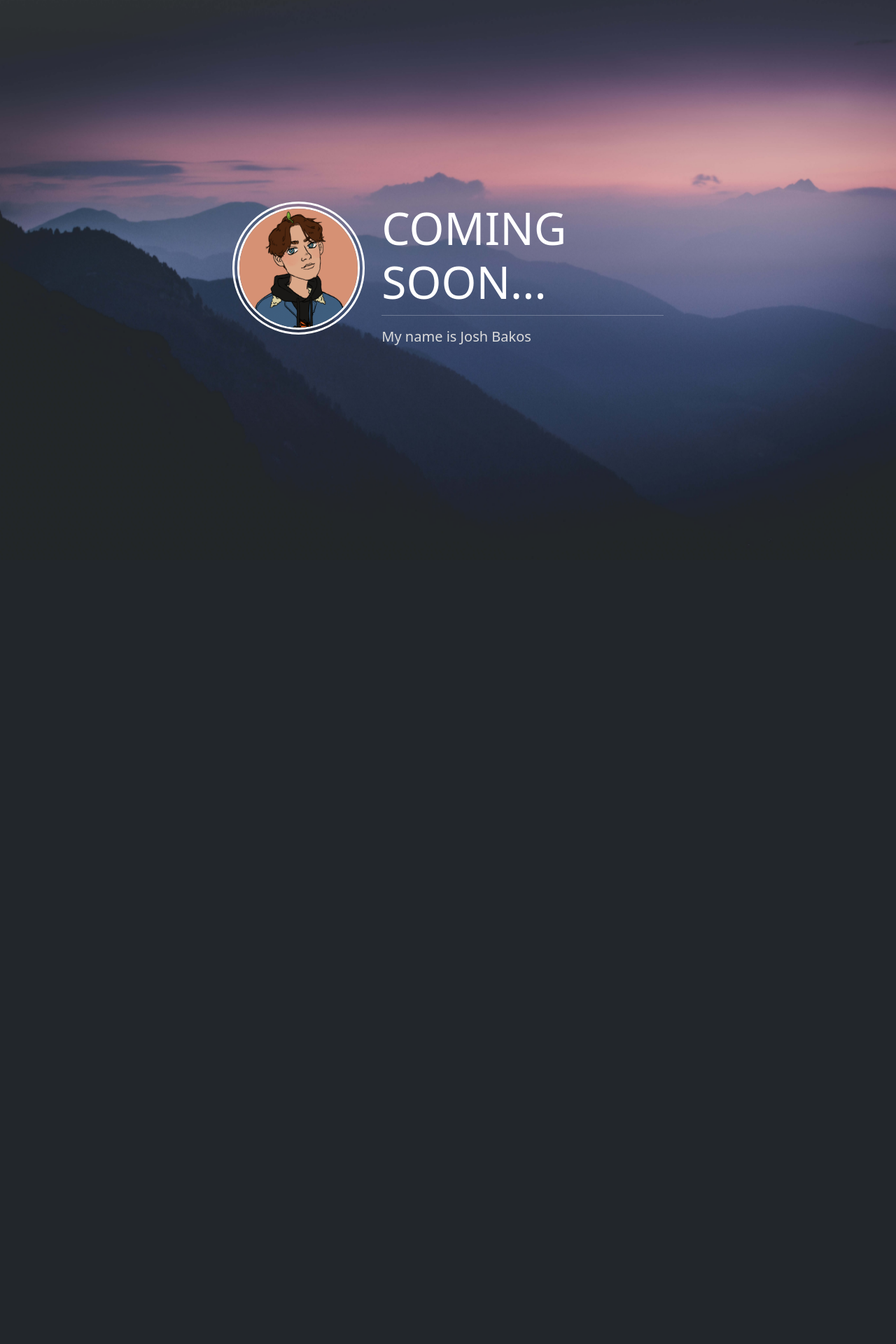
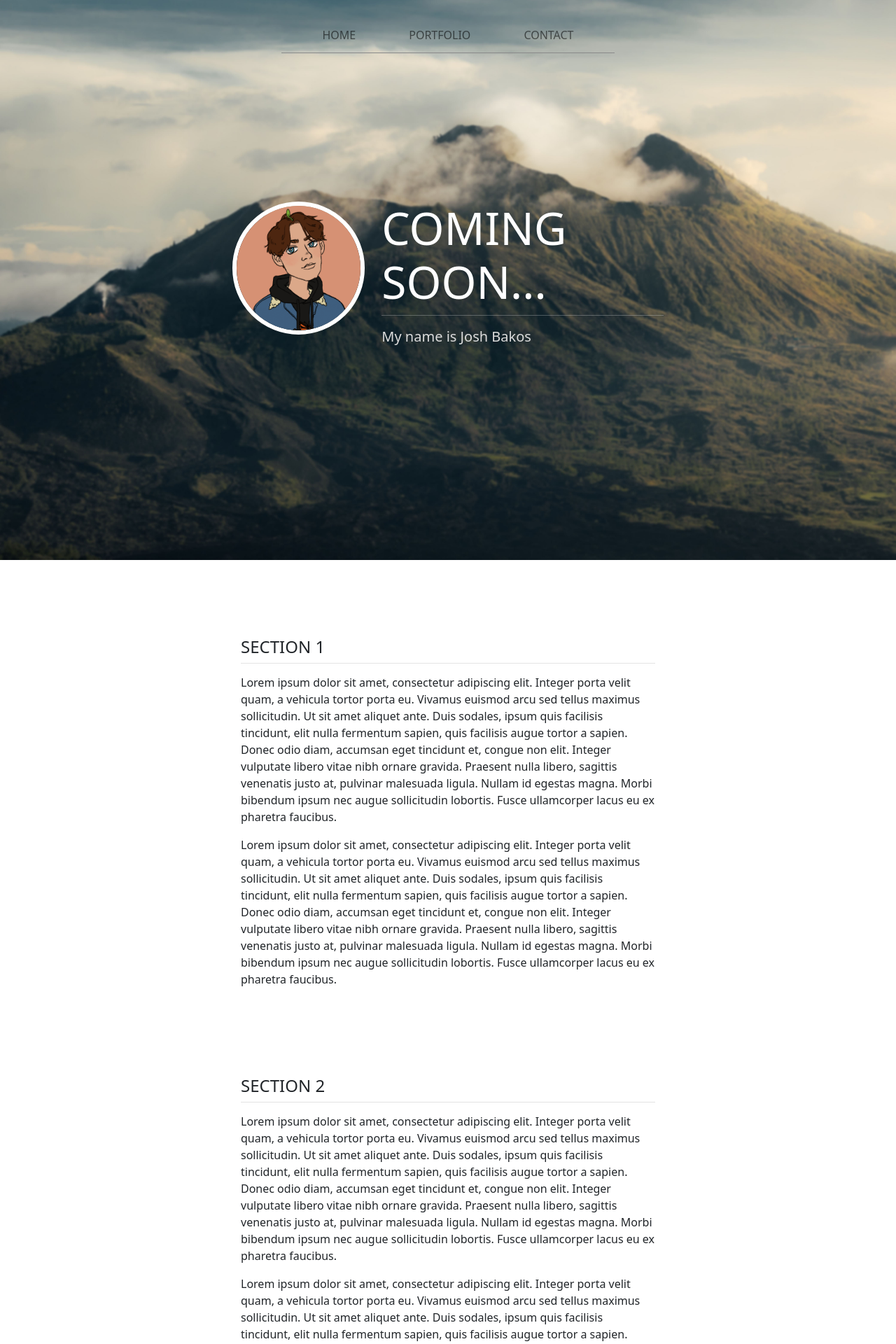
Before and after one commit to jzbakos/portfolio, a PHP site: page / in a window 1280 px wide. Shown: the top 1920 px of the page at 70% size. Before the commit the page ends 708 px from the top, so only its background shows below. Run offline with PHP 8.4, Linux system fonts and the light colour scheme; some libraries are stand-ins or nearby versions.

Commit message:
updated design & structure

```diff
--- a/index.html
+++ b/index.html
@@ -17,11 +17,41 @@
     />
 
     <!-- Favicon -->
-    <!-- <link rel="icon" type="image/png" href="./static/img/favicon.ico" /> -->
+    <link rel="icon" type="image/png" href="./static/img/favicon.ico" />
 
     <title>jzbakos | Portfolio</title>
   </head>
-  <body>
+
+  <body class="body">
+    <nav id="navbar" class="navbar fixed-top navbar-expand-md navbar-light">
+      <div class="container" style="width: 50%">
+        <button
+          class="navbar-toggler"
+          type="button"
+          data-toggle="collapse"
+          data-target="#navbarSupportedContent"
+          aria-controls="navbarSupportedContent"
+          aria-expanded="false"
+          aria-label="Toggle navigation"
+        >
+          <span class="navbar-toggler-icon"></span>
+        </button>
+        <div class="collapse navbar-collapse" id="navbarSupportedContent">
+          <ul id="nav-list" class="navbar-nav ml-auto" style="margin: auto">
+            <li class="nav-item">
+              <a class="nav-link" href="#preface">Home</a>
+            </li>
+            <li class="nav-item">
+              <a class="nav-link" href="#section2">Portfolio</a>
+            </li>
+            <li class="nav-item">
+              <a class="nav-link" href="#section4">Contact</a>
+            </li>
+          </ul>
+        </div>
+      </div>
+    </nav>
+
     <aside>
       <div id="preface">
         <div class="container" id="preface-content">
@@ -73,149 +103,129 @@
       </div>
     </aside>
 
-    <!-- <div id="content" class="container">
-
-      <div class="head-divider"></div>
-
-      <div class="container section" id="section-intro">
-        <h1 class="title-text">Introduction</h1>
+    <div id="content" class="container">
+      <div class="container section" id="section1">
+        <h1 class="title-text">Section 1</h1>
         <hr class="title" />
         <p>
-          This project was a great way for me to improve and showcase my
-          knowledge on database design and web development/design. Along with
-          those, communication and collaboration were both extremely important
-          over the course of this project’s development. I was lucky enough to
-          work with two students (Jack Ingram and Jarod Colley) that I have
-          worked with before, which helped a lot in terms of chemistry.
+          Lorem ipsum dolor sit amet, consectetur adipiscing elit. Integer porta
+          velit quam, a vehicula tortor porta eu. Vivamus euismod arcu sed
+          tellus maximus sollicitudin. Ut sit amet aliquet ante. Duis sodales,
+          ipsum quis facilisis tincidunt, elit nulla fermentum sapien, quis
+          facilisis augue tortor a sapien. Donec odio diam, accumsan eget
+          tincidunt et, congue non elit. Integer vulputate libero vitae nibh
+          ornare gravida. Praesent nulla libero, sagittis venenatis justo at,
+          pulvinar malesuada ligula. Nullam id egestas magna. Morbi bibendum
+          ipsum nec augue sollicitudin lobortis. Fusce ullamcorper lacus eu ex
+          pharetra faucibus.
         </p>
         <p>
-          We chose to work together as much as possible to ensure equal
-          distribution of responsibility and workload. To do this, once or twice
-          a week since the beginning of the semester we would get into a Discord
-          call for a few hours and work through whatever we had to. This worked
-          very well for us, we were always either on-track or ahead of schedule.
-        </p>
-        <p>
-          I would say that we had a relatively balanced workload and each member
-          of the team was necessary and useful throughout the duration of this
-          project.
+          Lorem ipsum dolor sit amet, consectetur adipiscing elit. Integer porta
+          velit quam, a vehicula tortor porta eu. Vivamus euismod arcu sed
+          tellus maximus sollicitudin. Ut sit amet aliquet ante. Duis sodales,
+          ipsum quis facilisis tincidunt, elit nulla fermentum sapien, quis
+          facilisis augue tortor a sapien. Donec odio diam, accumsan eget
+          tincidunt et, congue non elit. Integer vulputate libero vitae nibh
+          ornare gravida. Praesent nulla libero, sagittis venenatis justo at,
+          pulvinar malesuada ligula. Nullam id egestas magna. Morbi bibendum
+          ipsum nec augue sollicitudin lobortis. Fusce ullamcorper lacus eu ex
+          pharetra faucibus.
         </p>
       </div>
 
-      <div class="container section" id="section-communication">
-        <h1 class="title-text">Communication</h1>
+      <div class="container section" id="section2">
+        <h1 class="title-text">Section 2</h1>
         <hr class="title" />
         <p>
-          Every member of the team had excellent communication throughout the
-          duration of the project. We created an all-purpose Discord group chat
-          to use as our primary communication medium. Anytime a message was sent
-          in the chat, one of the members would usually respond in less than 30
-          minutes.
+          Lorem ipsum dolor sit amet, consectetur adipiscing elit. Integer porta
+          velit quam, a vehicula tortor porta eu. Vivamus euismod arcu sed
+          tellus maximus sollicitudin. Ut sit amet aliquet ante. Duis sodales,
+          ipsum quis facilisis tincidunt, elit nulla fermentum sapien, quis
+          facilisis augue tortor a sapien. Donec odio diam, accumsan eget
+          tincidunt et, congue non elit. Integer vulputate libero vitae nibh
+          ornare gravida. Praesent nulla libero, sagittis venenatis justo at,
+          pulvinar malesuada ligula. Nullam id egestas magna. Morbi bibendum
+          ipsum nec augue sollicitudin lobortis. Fusce ullamcorper lacus eu ex
+          pharetra faucibus.
         </p>
-
         <p>
-          There were never any issues with communication from anyone. I made sure
-          to respond to any message ASAP. We also set meetings once or twice per
-          week where we would get into a Discord call for an hour or two to coordinate.
-          Then we would just do our tasks and update each other next meeting.
-        </p>
-
-        <p>
-          We had flawless communication throughout this project. I do think the
-          communication was better due to the online format. Everyone is always
-          home and near a device.
+          Lorem ipsum dolor sit amet, consectetur adipiscing elit. Integer porta
+          velit quam, a vehicula tortor porta eu. Vivamus euismod arcu sed
+          tellus maximus sollicitudin. Ut sit amet aliquet ante. Duis sodales,
+          ipsum quis facilisis tincidunt, elit nulla fermentum sapien, quis
+          facilisis augue tortor a sapien. Donec odio diam, accumsan eget
+          tincidunt et, congue non elit. Integer vulputate libero vitae nibh
+          ornare gravida. Praesent nulla libero, sagittis venenatis justo at,
+          pulvinar malesuada ligula. Nullam id egestas magna. Morbi bibendum
+          ipsum nec augue sollicitudin lobortis. Fusce ullamcorper lacus eu ex
+          pharetra faucibus.
         </p>
       </div>
 
-      <div class="container section" id="section-qq">
-        <h1 class="title-text">My Contribution</h1>
-        <hr class="title" />
-
-        <p>
-          I’m confident that I contributed a sufficient amount to this project -
-          if anything, I most likely contributed <i>more</i> than needed. The website
-          development and design is my most significant contribution. I also
-          assisted with writing the project report document, however, I would
-          say I contributed more to the website than the report.
-        </p>
-
-        <div class="row" id="graphs">
-          <div class="col">
-            <h4 class="heading">Application Development & Design</h4>
-            <div id="piechart" style="width: 310px; margin: auto"></div>
-          </div>
-          <div class="col">
-            <h4 class="heading">Database Design & Report</h4>
-            <div id="piechart2" style="width: 310px; margin: auto"></div>
-          </div>
-        </div>
-
-        <p>
-          I would consider the quantity and quality of my contributions to both
-          be very high, especially when talking about the application design and
-          functionality. I created the website structure, hosted the application
-          and database online, and designed most of the website.
-        </p>
-
-        <p>
-          To be clear: I
-          chose to work many <strong>extra</strong> hours on designs that were not needed. I plan to
-          use this website as a portfolio piece in the future and wanted to
-          improve it every chance I could. There were a few nights I found myself
-          up until 2 AM after falling into the rabbit hole of design improvements.
-          Jack and Jarod were both very helpful when implementing small-medium
-          functionality on the website too. Also, Jack was mainly in charge of
-          the video editing and creation, which he did an amazing job on.
-        </p>
-
-          <p style="margin: 0">
-            Take a look at the commit frequency on the
-            <strong
-              ><a
-                target="_blank"
-                href="https://github.com/jzbakos/sushi-bai-kiyoshi/commits/master"
-                >GitHub Repository</a
-              >
-            </strong>
-          </p>
-
-      </div>
-
-      <div class="container section" id="section-reflection">
-        <h1 class="title-text">Reflection</h1>
+      <div class="container section">
+        <h1 class="title-text">Section 3</h1>
         <hr class="title" />
         <p>
-          Looking back, I wouldn’t say that I learned anything new in regards to
-          collaboration, but I definitely did improve in a lot of areas. As a
-          new-ish developer/student I was very pleased to see all the higher
-          level database design concepts come into play when structuring the
-          application. As soon as the report and database design aspects were
-          finished, it was just a matter of putting the pieces together. It’s
-          nice to see years of theory turn into practice and I am excited to
-          further explore the benefits of database design concepts.
+          Lorem ipsum dolor sit amet, consectetur adipiscing elit. Integer porta
+          velit quam, a vehicula tortor porta eu. Vivamus euismod arcu sed
+          tellus maximus sollicitudin. Ut sit amet aliquet ante. Duis sodales,
+          ipsum quis facilisis tincidunt, elit nulla fermentum sapien, quis
+          facilisis augue tortor a sapien. Donec odio diam, accumsan eget
+          tincidunt et, congue non elit. Integer vulputate libero vitae nibh
+          ornare gravida. Praesent nulla libero, sagittis venenatis justo at,
+          pulvinar malesuada ligula. Nullam id egestas magna. Morbi bibendum
+          ipsum nec augue sollicitudin lobortis. Fusce ullamcorper lacus eu ex
+          pharetra faucibus.
         </p>
-
         <p>
-          Overall, I feel that each member of this group, myself included,
-          contributed and collaborated wonderfully. I learned a lot along the
-          way and am very proud of the final product.
+          Lorem ipsum dolor sit amet, consectetur adipiscing elit. Integer porta
+          velit quam, a vehicula tortor porta eu. Vivamus euismod arcu sed
+          tellus maximus sollicitudin. Ut sit amet aliquet ante. Duis sodales,
+          ipsum quis facilisis tincidunt, elit nulla fermentum sapien, quis
+          facilisis augue tortor a sapien. Donec odio diam, accumsan eget
+          tincidunt et, congue non elit. Integer vulputate libero vitae nibh
+          ornare gravida. Praesent nulla libero, sagittis venenatis justo at,
+          pulvinar malesuada ligula. Nullam id egestas magna. Morbi bibendum
+          ipsum nec augue sollicitudin lobortis. Fusce ullamcorper lacus eu ex
+          pharetra faucibus.
         </p>
       </div>
 
-      <div class="container section" id="section-farewell">
-        <h1>Thanks for reading!</h3>
+      <div class="container section" id="section4">
+        <h1 class="title-text">Section 4</h1>
+        <hr class="title" />
+        <p>
+          Lorem ipsum dolor sit amet, consectetur adipiscing elit. Integer porta
+          velit quam, a vehicula tortor porta eu. Vivamus euismod arcu sed
+          tellus maximus sollicitudin. Ut sit amet aliquet ante. Duis sodales,
+          ipsum quis facilisis tincidunt, elit nulla fermentum sapien, quis
+          facilisis augue tortor a sapien. Donec odio diam, accumsan eget
+          tincidunt et, congue non elit. Integer vulputate libero vitae nibh
+          ornare gravida. Praesent nulla libero, sagittis venenatis justo at,
+          pulvinar malesuada ligula. Nullam id egestas magna. Morbi bibendum
+          ipsum nec augue sollicitudin lobortis. Fusce ullamcorper lacus eu ex
+          pharetra faucibus.
+        </p>
+        <p>
+          Lorem ipsum dolor sit amet, consectetur adipiscing elit. Integer porta
+          velit quam, a vehicula tortor porta eu. Vivamus euismod arcu sed
+          tellus maximus sollicitudin. Ut sit amet aliquet ante. Duis sodales,
+          ipsum quis facilisis tincidunt, elit nulla fermentum sapien, quis
+          facilisis augue tortor a sapien. Donec odio diam, accumsan eget
+          tincidunt et, congue non elit. Integer vulputate libero vitae nibh
+          ornare gravida. Praesent nulla libero, sagittis venenatis justo at,
+          pulvinar malesuada ligula. Nullam id egestas magna. Morbi bibendum
+          ipsum nec augue sollicitudin lobortis. Fusce ullamcorper lacus eu ex
+          pharetra faucibus.
+        </p>
       </div>
-    </div> -->
+    </div>
 
-    <!-- <footer class="page-footer font-small blue">
+    <footer class="page-footer font-small blue">
       <div class="footer-copyright text-center" id="footer">
-        <h6 style="font-weight: 400">
-          Josh Bakos, 2020
-          <strong><a target="_blank" href="http://jzbakos.com/"> jzbakos.com</a></strong>
-
-        </h6>
+        <h6 style="font-weight: 400">Josh Bakos, 2020</h6>
       </div>
-    </footer> -->
+    </footer>
 
     <script
       type="text/javascript"
--- a/static/css/style.css
+++ b/static/css/style.css
@@ -4,6 +4,32 @@ body {
   margin: 0px;
   padding: 0px;
   overflow-x: hidden;
+  overflow: overlay;
+  scroll-behavior: smooth;
+}
+
+.body.scrolled {
+  padding-top: 100px;
+}
+
+#navbar {
+  height: 100px;
+}
+
+#nav-list {
+  border-bottom: 1px solid rgb(138, 138, 138);
+  padding-left: 20px;
+  padding-right: 20px;
+}
+
+.navbar-nav.scrolled {
+  border-bottom: 0 !important;
+}
+
+.nav-item {
+  margin: 5px 30px 5px 30px;
+  font-size: 16px;
+  text-transform: uppercase;
 }
 
 .fixed-top {
@@ -12,18 +38,18 @@ body {
 
 .fixed-top.scrolled {
   background-color: rgb(255, 255, 255) !important;
-  transition: background-color 200ms linear;
+  transition: background-color 400ms linear;
 }
 
 #profile {
   width: 100%;
-  border: 10px double rgb(255, 255, 255);
+  border: 6px solid rgb(255, 255, 255);
   border-radius: 50%;
 }
 
 #profile:hover {
-  filter: brightness(90%);
-  border: 8px solid rgb(218, 218, 218);
+  filter: brightness(85%);
+  border: 6px solid rgb(218, 218, 218);
 }
 
 .title-text {
@@ -57,7 +83,7 @@ hr.heading-divider {
   max-height: 100vh;
   background-size: 100%;
   width: 100%;
-  background: url("../img/background-h.jpg") no-repeat center center fixed;
+  background: url("../img/forest.jpg") no-repeat center center fixed;
   -webkit-background-size: cover;
   -moz-background-size: cover;
   -o-background-size: cover;
@@ -123,25 +149,11 @@ hr.heading-divider {
 }
 
 .section {
-  margin-top: 70px;
-}
-
-#graphs {
-  margin-top: 60px;
-  margin-bottom: 30px;
-}
-
-#section-farewell {
-  text-align: center;
-  margin-top: 100px;
-}
-
-#section-farewell h1 {
-  font-weight: 300;
+  padding-top: 110px;
 }
 
 #footer {
-  background-color: #f03c3c;
+  background-color: #353535;
   padding: 30px;
   color: white;
   height: 80px;
--- a/static/js/app.js
+++ b/static/js/app.js
@@ -1,53 +1,8 @@
 $(function () {
 	$(document).scroll(function () {
-	  var $nav = $(".fixed-top");
-	  $nav.toggleClass('scrolled', $(this).scrollTop() > $nav.height());
+		var $nav = $(".fixed-top");
+		$nav.toggleClass('scrolled', $(this).scrollTop() > $nav.height());
+		var $div = $(".navbar-nav");
+		$div.toggleClass('scrolled', $(this).scrollTop() > $div.height());
 	});
-  });
-
-  google.charts.load("current", { packages: ["corechart"] });
-  google.charts.setOnLoadCallback(drawChart);
-
-  function drawChart() {
-	var data = google.visualization.arrayToDataTable([
-	  ["Contribution", "%"],
-	  ["Josh", 70],
-	  ["Jack", 15],
-	  ["Jarod", 15],
-	]);
-
-	var options = {
-	  pieHole: 0.3,
-	  titlePosition: "none",
-	  colors: ["#f03c3c", "#f07e3c", "#f03c72"],
-	};
-
-	var chart = new google.visualization.PieChart(
-	  document.getElementById("piechart")
-	);
-
-	chart.draw(data, options);
-  }
-
-  google.charts.setOnLoadCallback(drawChart2);
-
-  function drawChart2() {
-	var data = google.visualization.arrayToDataTable([
-	  ["Contribution", "%"],
-	  ["Josh", 25],
-	  ["Jack", 45],
-	  ["Jarod", 30],
-	]);
-
-	var options = {
-	  pieHole: 0.3,
-	  titlePosition: "none",
-	  colors: ["#f03c3c", "#f07e3c", "#f03c72"],
-	};
-
-	var chart = new google.visualization.PieChart(
-	  document.getElementById("piechart2")
-	);
-
-	chart.draw(data, options);
-  }
+});
```
Also changed, not shown: static/img/background-h-dark.jpg (added), static/img/background-h-old.jpg (added), static/img/background-h.jpg, static/img/favicon.ico (added), static/img/forest.jpg (added).
